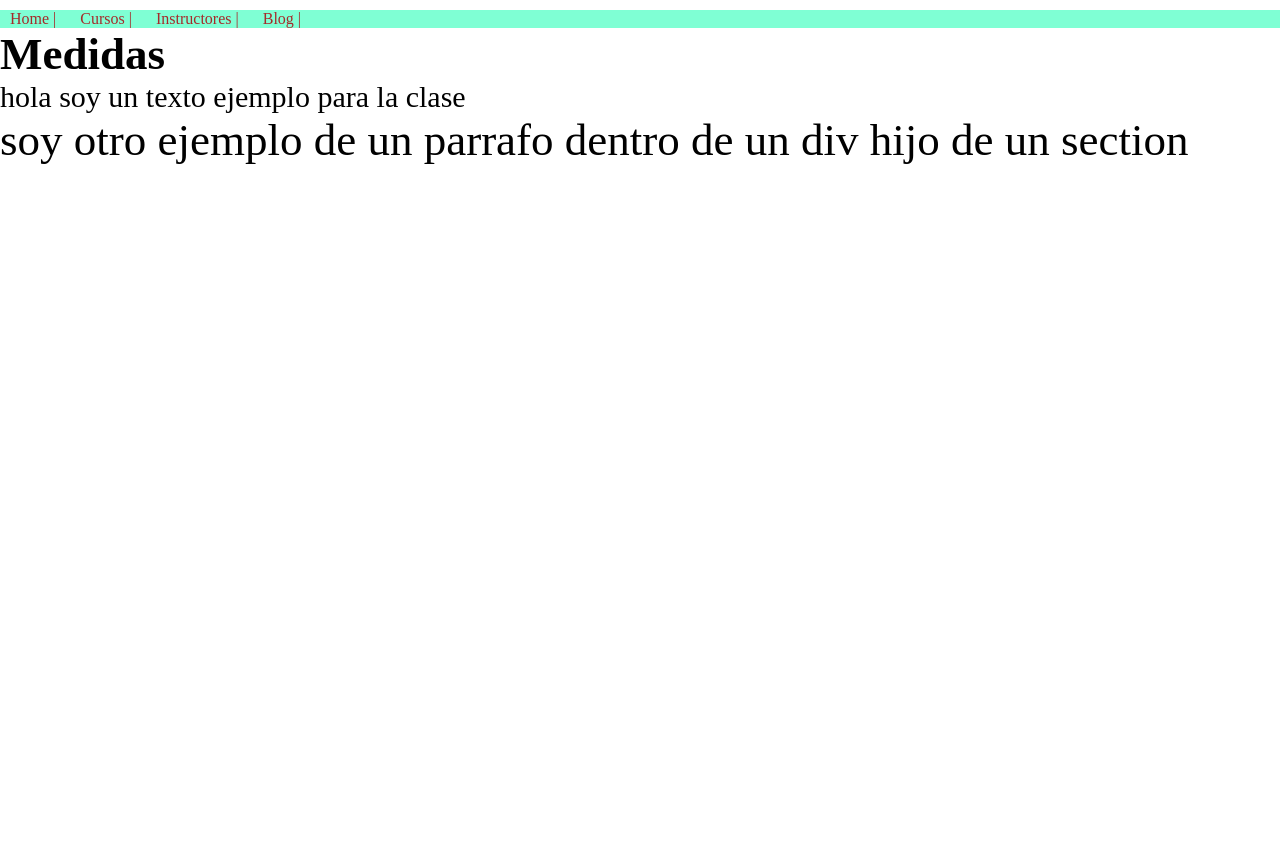
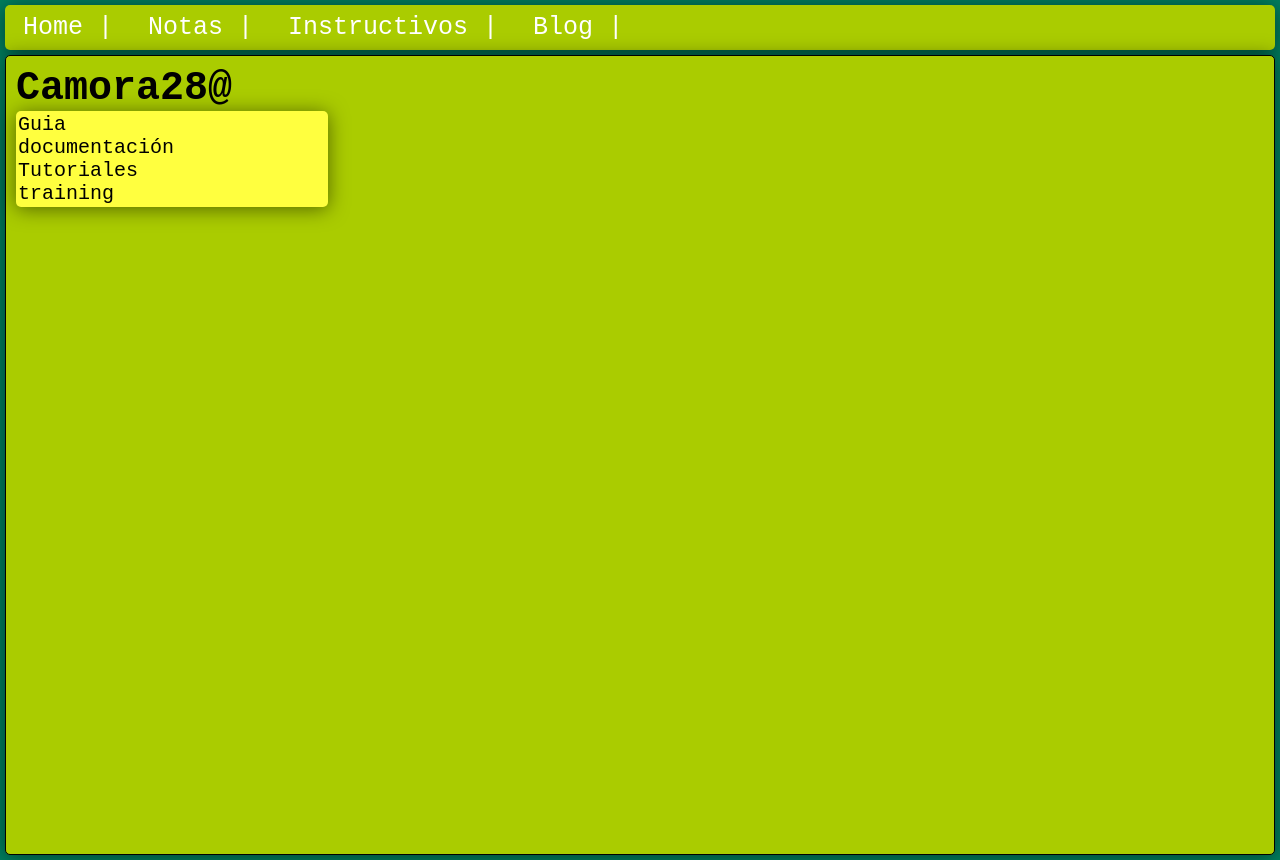
Before and after one commit to camora28/camora28.github.io, a plain HTML site: page index.html in a window 1280 px wide. Before the commit the page ends 800 px from the top, so only its background shows below. Drawn offline with Linux system fonts and the light colour scheme.

Commit message:
agregando estilos sidebar

```diff
--- a/index.html
+++ b/index.html
@@ -10,18 +10,27 @@
     <nav>
         <ul class="main-nav" >
             <li class="main-nav__item"><a href="">Home</a></li>
-            <li class="main-nav__item"><a href="">Cursos</a></li>
-            <li class="main-nav__item"><a href="">Instructores</a></li>
+            <li class="main-nav__item"><a href="">Notas</a></li>
+            <li class="main-nav__item"><a href="">Instructivos</a></li>
             <li class="main-nav__item"><a href="" class="blog">Blog</a></li>
         </ul>
     </nav>
-    <main>
-        <section class="text-section">
-            <h2>Medidas</h2>
-            <p>hola soy un texto ejemplo para la clase</p>
-            <div>
-                <p>soy otro ejemplo de un parrafo dentro de un div hijo de un section</p>
-            </div>
+
+
+    <main class="container">
+        <h1>Camora28@</h1>
+        <div class="container-sidebar">
+            <ul>
+                <li>Guia</li>
+                <li>documentación</li>
+                <li>Tutoriales</li>
+                <li>training</li>
+
+            </ul>
+        </div>
+        <section class="container-section">
+
+
         </section>
     </main>
 </body>
--- a/style.css
+++ b/style.css
@@ -4,11 +4,20 @@
     padding: 0;
 }
 
+body {
+    background-color: #007f5f;
+    font-family: monospace;
+}
+
 .main-nav {
-    margin-top: 10px;
+    background-color: #aacc00;
+    box-shadow: 0px 2px 20px 0px rgba(0, 0, 0, 0.5);
+    font-weight:lighter;
+    font-size: 25px;
+    margin: 5px;
+    padding: 0.5rem;
     list-style: none;
-    padding: 0;
-    background-color: aquamarine;
+    border-radius: 5px;
 }
 
 .main-nav__item {
@@ -16,14 +25,14 @@
 }
 
 .main-nav__item a {
-    color: brown;
+    color: white;
     padding: 10px;
     border-radius: 4px;
     text-decoration: none;
 }
 
 .main-nav__item a:hover {
-    color: blue;
+    color: #ffff3f;
 }
 
 .main-nav__item a:active {
@@ -35,13 +44,24 @@
 }
 
 main {
+    background-color: #aacc00;
+    height: 100vh;
+    box-shadow: 0px 2px 20px 0px rgba(0, 0, 0, 0.5);
+    border-radius: 5px;
+    margin: 5px;
+    padding: 10px;
+    border: 0.5px solid;
     font-size: 20px;
 }
 
-.text-section {
-    font-size: 1.5em;
+.container-sidebar {
+    background-color: #ffff3f;
+    width: 25%;
+    height: auto;
+    box-shadow: 0px 2px 20px 0px rgba(0, 0, 0, 0.5);
+    border-radius: 5px;
+    padding: 2px;
 }
-
-.text-section div {
-    font-size: 1.5em;
+.container-sidebar li {
+    list-style: none;
 }
```
Also changed, not shown: 1 other file.
